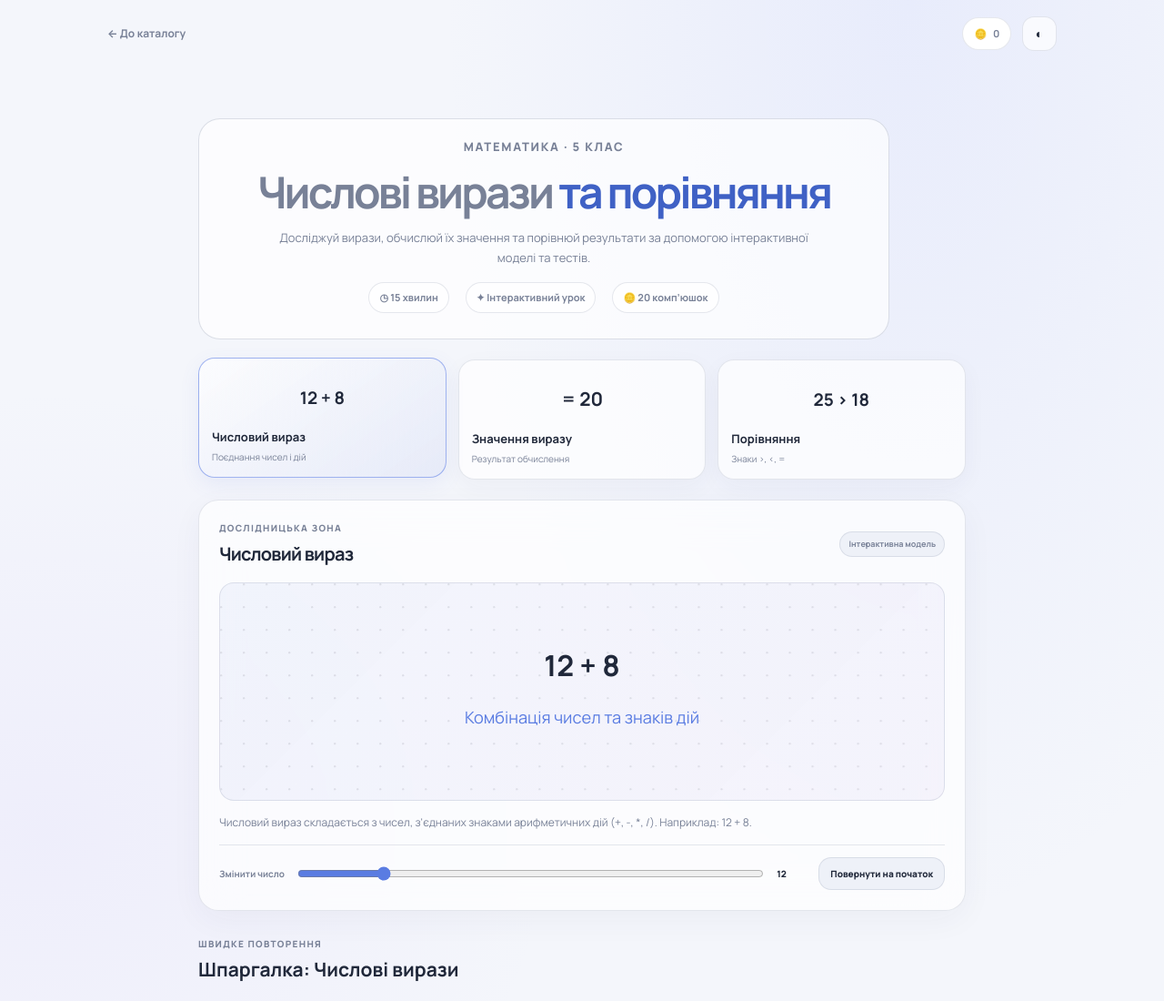
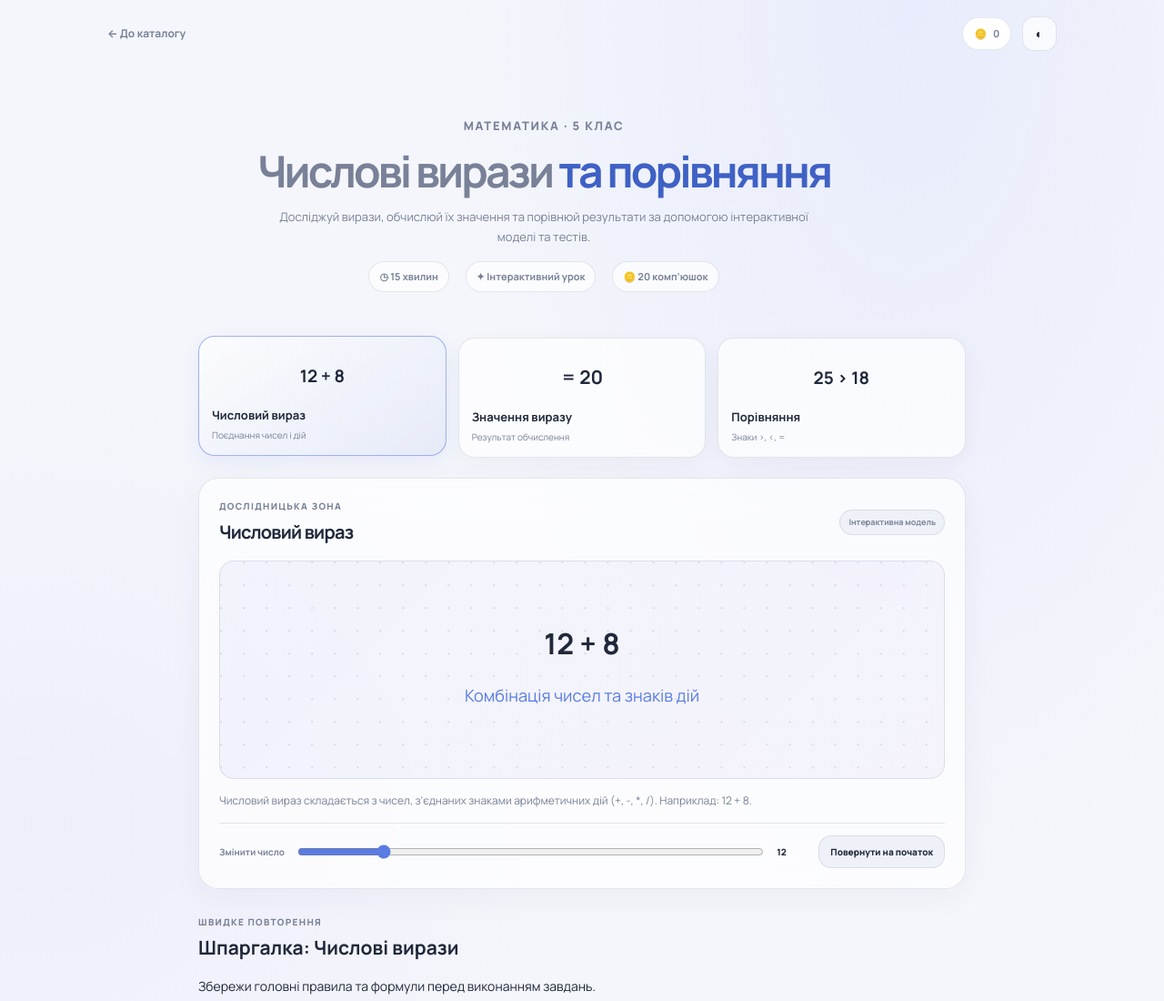
Before and after one commit to kconstantijne/ModernEducationApp, a plain HTML site: page lessons/math/numerical-expressions/index.html in a window 1280 px wide. Shown: the top 1100 px of the page at 91% size. Drawn offline with Linux system fonts and the light colour scheme.

Commit message:
Fix header of numerical expression lesson

```diff
--- a/lessons/math/numerical-expressions/style.css
+++ b/lessons/math/numerical-expressions/style.css
@@ -3,7 +3,7 @@
 .back-link{font-size:12px;color:var(--muted);font-weight:700;text-decoration:none}
 .back-link:hover{color:var(--blue-dark)}
 .lesson-page{width:min(900px,calc(100% - 32px));margin:0 auto;color:var(--text)}
-.lesson-intro,.lesson-panel,.explorer,.quiz-card,.finish-card{padding:clamp(20px,4vw,36px);margin:22px 0;border:1px solid var(--glass-border,rgba(120,130,160,.25));border-radius:24px;background:var(--surface,rgba(255,255,255,.55))}
+.lesson-panel,.explorer,.quiz-card,.finish-card{padding:clamp(20px,4vw,36px);margin:22px 0;border:1px solid var(--glass-border,rgba(120,130,160,.25));border-radius:24px;background:var(--surface,rgba(255,255,255,.55))}
 .lesson-intro{text-align:center;padding:20px 0 24px}
 .lesson-intro h1{font-size:clamp(2rem,5vw,3.4rem);line-height:1.13;letter-spacing:-.06em;margin:.4em 0}
 .lesson-intro h1 em{font-style:normal;color:var(--blue-dark)}
```
